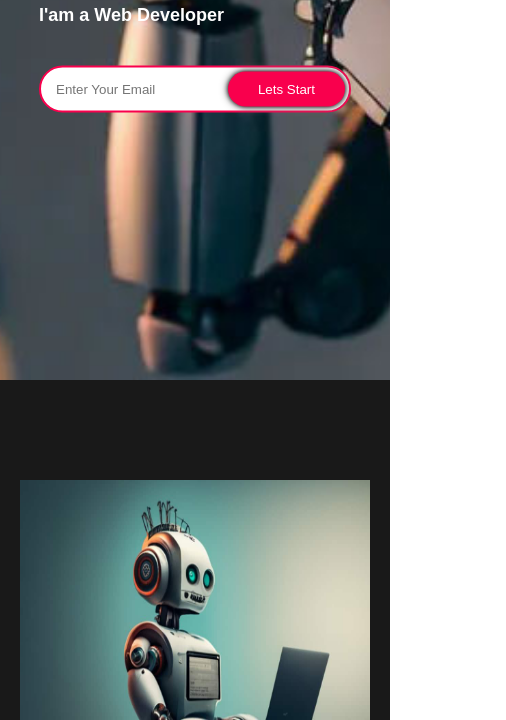
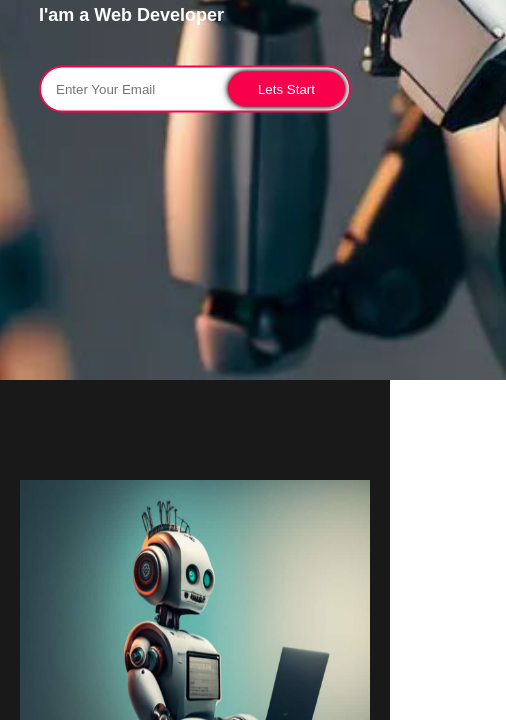
Before and after one commit to utsavkalathiya1602/portfoliyo, a plain HTML site: page index.html in a window 390 px wide. Shown: the part 380-1100 px from the top of the page, 506 px wide, since content can reach past the window. Drawn offline with Linux system fonts and the light colour scheme.

Commit message:
Update portfoliyo.css

```diff
--- a/css/portfoliyo.css
+++ b/css/portfoliyo.css
@@ -384,6 +384,9 @@ footer p:nth-child(2){
 
 
 @media(max-width:480px){
+    .hero{
+        width:60vh;
+    }
     h1{
         font-size: 35px;
     }
```
